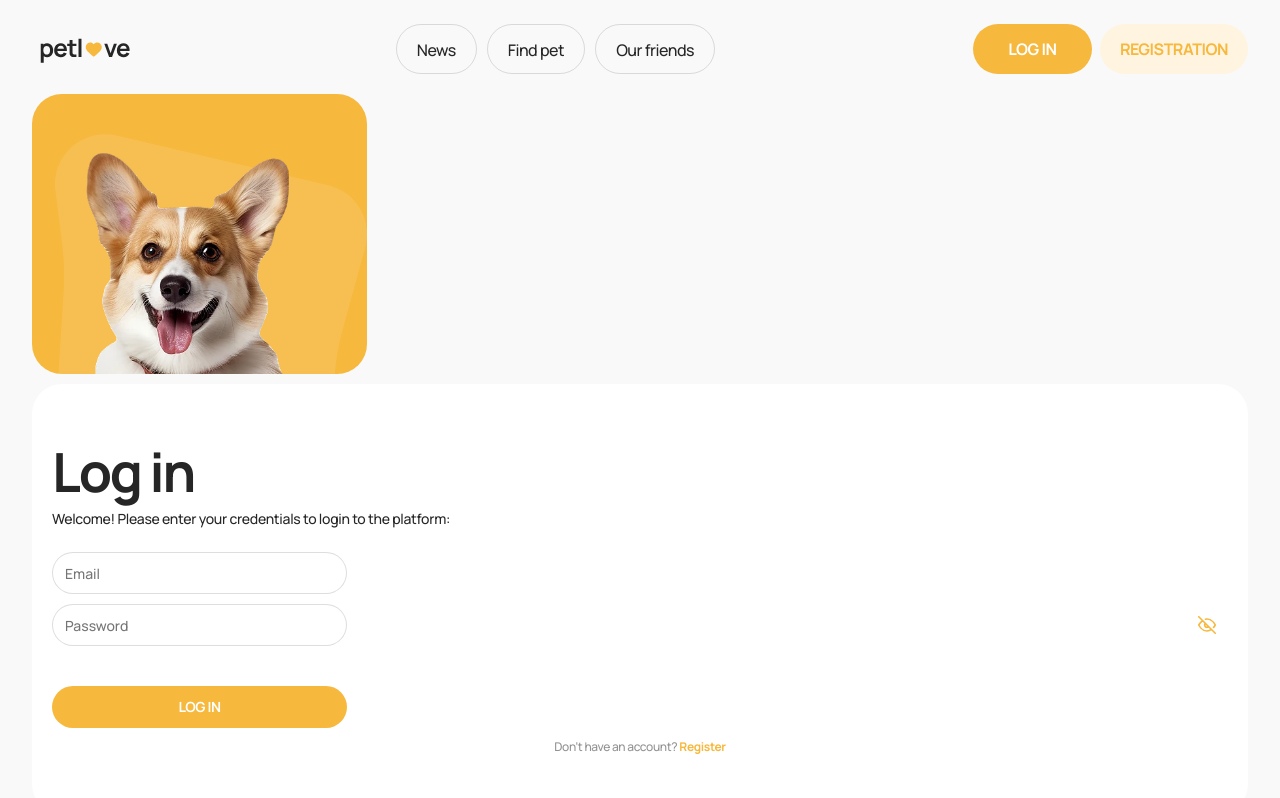
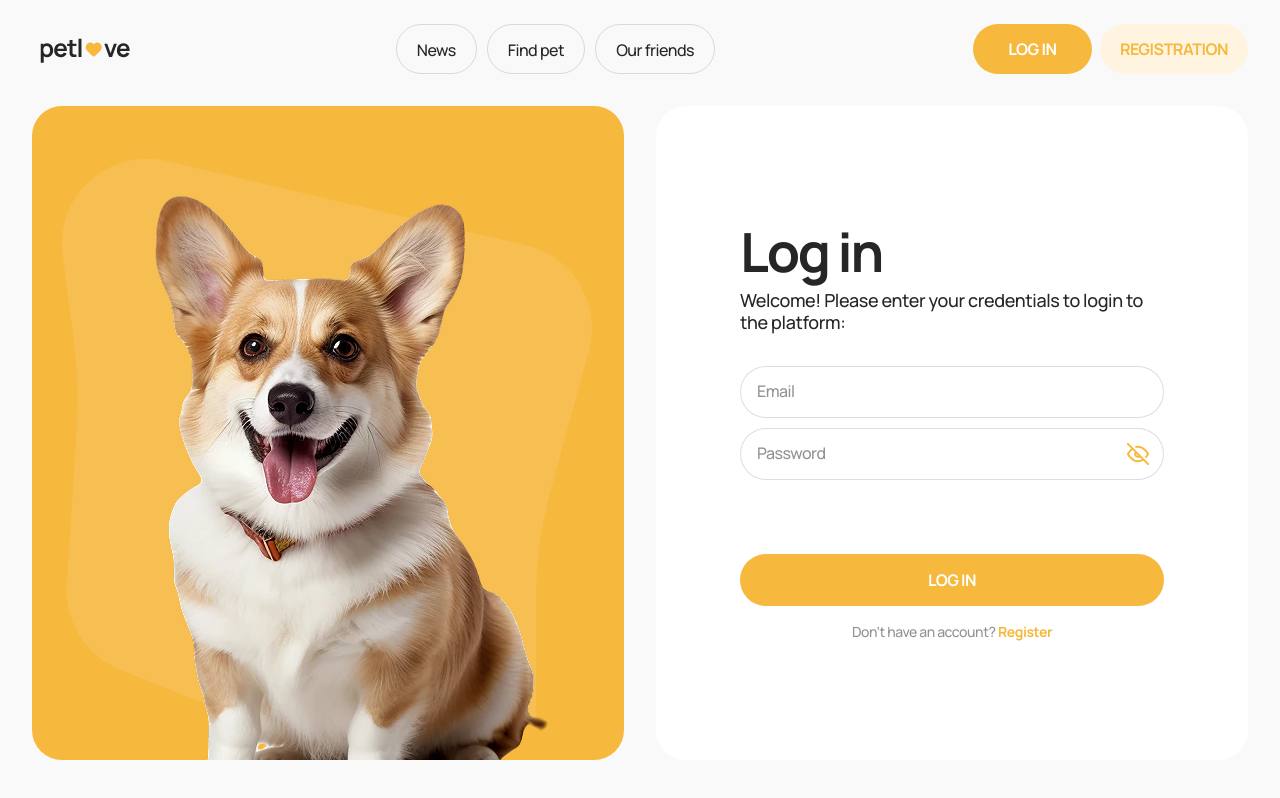
Before and after one commit to Denbor140/petlove, a Next.js app: page /auth/login in a window 1280 px wide. Shown: the top 798 px of the page. Built offline with nearby package versions, Linux system fonts and the light colour scheme; no server answers.

Commit message:
upd login and register page for tablet and desktop

```diff
--- a/app/auth/login/LoginPage.module.css
+++ b/app/auth/login/LoginPage.module.css
@@ -1,23 +1,65 @@
 .main {
   padding: 20px 0;
+}
+
+@media screen and (min-width: 768px) {
+  .main {
+    padding: 32px 0;
+  }
+}
+
+@media screen and (min-width: 1280px) {
+  .login_page_container {
+    display: grid;
+    grid-template-columns: 1fr 1fr;
+    gap: 32px;
+  }
 }
 
 .login_img_container {
   position: relative;
   background-color: var(--secondary-color);
-  width: 335px;
   height: 280px;
   border-radius: 30px;
   margin-bottom: 10px;
   overflow: hidden;
 }
 
+@media screen and (min-width: 768px) {
+  .login_img_container {
+    height: 302px;
+    margin-bottom: 16px;
+  }
+}
+
+@media screen and (min-width: 1280px) {
+  .login_img_container {
+    height: 100%;
+  }
+}
+
 .login_img {
-  position: relative;
+  object-fit: cover;
+  object-position: center 30%;
+  z-index: 1;
+  width: 290px;
   height: 100%;
-  object-fit: cover;
-  object-position: top;
-  z-index: 1;
+  position: absolute;
+  left: 50%;
+  transform: translateX(-50%);
+}
+
+@media screen and (min-width: 768px) and (max-width: 1279px) {
+  .login_img {
+    transform: none;
+    left: 250px;
+  }
+}
+
+@media screen and (min-width: 1280px) {
+  .login_img {
+    width: 512px;
+  }
 }
 
 .rectangle_icon {
@@ -28,3 +70,21 @@
   right: 0px;
   pointer-events: none;
 }
+
+@media screen and (min-width: 768px) {
+  .rectangle_icon {
+    width: 572px;
+    height: 715px;
+    top: -25%;
+    left: 90px;
+  }
+}
+
+@media screen and (min-width: 1280px) {
+  .rectangle_icon {
+    width: 530px;
+    height: 715px;
+    top: -15%;
+    left: 30px;
+  }
+}
--- a/app/auth/login/page.tsx
+++ b/app/auth/login/page.tsx
@@ -6,12 +6,13 @@ export default function LoginPage() {
   return (
     <main className={css.main}>
       <div className="container">
+        <div className={css.login_page_container}>
           <section className={css.login_img_container}>
             <Image
               src={"/rich.webp"}
               alt="Dog Rich"
-            width={335}
-            height={280}
+              width={512}
+              height={660}
               loading="eager"
               className={css.login_img}
             />
@@ -21,6 +22,7 @@ export default function LoginPage() {
           </section>
           <LoginForm />
         </div>
+      </div>
     </main>
   );
 }
--- a/app/auth/register/RegisterPage.module.css
+++ b/app/auth/register/RegisterPage.module.css
@@ -1,15 +1,42 @@
 .main {
   padding: 20px 0;
+}
+
+@media screen and (min-width: 768px) {
+  .main {
+    padding: 32px 0;
+  }
+}
+
+@media screen and (min-width: 1280px) {
+  .register_page_container {
+    display: grid;
+    grid-template-columns: 1fr 1fr;
+    gap: 32px;
+  }
 }
 
 .register_img_container {
   position: relative;
   background-color: var(--secondary-color);
-  width: 335px;
+  width: 100%;
   height: 280px;
   border-radius: 30px;
   margin-bottom: 10px;
   overflow: hidden;
+}
+
+@media screen and (min-width: 768px) {
+  .register_img_container {
+    height: 302px;
+    margin-bottom: 16px;
+  }
+}
+
+@media screen and (min-width: 1280px) {
+  .register_img_container {
+    height: 100%;
+  }
 }
 
 .register_img {
@@ -20,6 +47,22 @@
   z-index: 1;
 }
 
+@media screen and (min-width: 768px) and (max-width: 1279px) {
+  .register_img {
+    width: 364px;
+    left: 250px;
+  }
+}
+
+@media screen and (min-width: 1280px) {
+  .register_img {
+    left: 50%;
+    transform: translateX(-50%);
+    height: 632px;
+    top: 22px;
+  }
+}
+
 .rectangle_icon {
   position: absolute;
   top: 22px;
@@ -28,3 +71,21 @@
   right: 0px;
   pointer-events: none;
 }
+
+@media screen and (min-width: 768px) {
+  .rectangle_icon {
+    width: 572px;
+    height: 715px;
+    top: -25%;
+    left: 90px;
+  }
+}
+
+@media screen and (min-width: 1280px) {
+  .rectangle_icon {
+    width: 530px;
+    height: 800px;
+    top: -22%;
+    left: 30px;
+  }
+}
--- a/app/auth/register/page.tsx
+++ b/app/auth/register/page.tsx
@@ -6,12 +6,13 @@ export default function RegisterPage() {
   return (
     <main className={css.main}>
       <div className="container">
+        <div className={css.register_page_container}>
           <section className={css.register_img_container}>
             <Image
               src={"/jack.webp"}
               alt="cat Jack"
-            width={335}
-            height={280}
+              width={536}
+              height={632}
               loading="eager"
               className={css.register_img}
             />
@@ -21,6 +22,7 @@ export default function RegisterPage() {
           </section>
           <RegistrationForm />
         </div>
+      </div>
     </main>
   );
 }
--- a/components/LoginForm/LoginForm.module.css
+++ b/components/LoginForm/LoginForm.module.css
@@ -4,10 +4,30 @@
   padding: 60px 20px;
 }
 
+@media screen and (min-width: 768px) {
+  .login_container {
+    padding: 71px 140px;
+  }
+}
+
+@media screen and (min-width: 1280px) {
+  .login_container {
+    padding: 118px 84px;
+  }
+}
+
 .subtitle {
   line-height: 1.29;
   letter-spacing: -0.02em;
   margin-bottom: 24px;
+}
+
+@media screen and (min-width: 768px) {
+  .subtitle {
+    font-size: 18px;
+    line-height: 1.22;
+    margin-bottom: 32px;
+  }
 }
 
 .form_email_container,
@@ -20,15 +40,42 @@
   border: 1px solid rgba(38, 38, 38, 0.15);
   border-radius: 30px;
   padding: 12px;
-  width: 295px;
+  width: 100%;
   height: 42px;
   color: rgba(38, 38, 38, 0.8);
+}
+
+@media screen and (min-width: 768px) {
+  .form_input {
+    padding: 16px;
+    height: 52px;
+  }
+}
+
+@media screen and (min-width: 768px) {
+  .form_input::placeholder {
+    font-size: 16px;
+    letter-spacing: -0.03em;
+    color: rgba(38, 38, 38, 0.5);
+  }
 }
 
 .password_toggle_btn {
   position: absolute;
   top: 12px;
   right: 12px;
+}
+
+@media screen and (min-width: 768px) {
+  .password_toggle_btn {
+    top: 15px;
+    right: 15px;
+  }
+
+  .password_toggle_btn > svg {
+    width: 22px;
+    height: 22px;
+  }
 }
 
 .form_input::-ms-reveal,
@@ -56,8 +103,8 @@
   margin-top: 30px;
   margin-bottom: 12px;
   border-radius: 30px;
-  padding: 12px 99px;
-  width: 295px;
+  padding: 12px;
+  width: 100%;
   height: 42px;
   background-color: var(--secondary-color);
   font-weight: 700;
@@ -67,12 +114,30 @@
   color: #fff;
 }
 
+@media screen and (min-width: 768px) {
+  .form_btn {
+    height: 52px;
+    padding: 16px;
+    font-size: 16px;
+    line-height: 1.25;
+    margin-top: 64px;
+    margin-bottom: 16px;
+  }
+}
+
 .register_title {
   font-size: 12px;
   line-height: 1.17;
   letter-spacing: -0.03em;
   color: rgba(38, 38, 38, 0.5);
   text-align: center;
+}
+
+@media screen and (min-width: 768px) {
+  .register_title {
+    font-size: 14px;
+    line-height: 1.43;
+  }
 }
 
 .register_link {
--- a/components/RegistrationForm/RegistrationForm.module.css
+++ b/components/RegistrationForm/RegistrationForm.module.css
@@ -2,6 +2,18 @@
   background-color: #fff;
   border-radius: 30px;
   padding: 31px 16px 23px 24px;
+}
+
+@media screen and (min-width: 768px) {
+  .registration_container {
+    padding: 30px 140px;
+  }
+}
+
+@media screen and (min-width: 1280px) {
+  .registration_container {
+    padding: 77px 84px;
+  }
 }
 
 .subtitle {
@@ -10,20 +22,40 @@
   margin-bottom: 20px;
 }
 
+@media screen and (min-width: 768px) {
+  .subtitle {
+    font-size: 18px;
+    line-height: 1.22;
+    margin-bottom: 32px;
+  }
+}
+
 .form_input {
   border: 1px solid rgba(38, 38, 38, 0.15);
   border-radius: 30px;
   padding: 12px;
-  width: 295px;
+  width: 100%;
   height: 42px;
   color: rgba(38, 38, 38, 0.8);
+}
+
+@media screen and (min-width: 768px) {
+  .form_input {
+    height: 52px;
+    padding: 16px;
+  }
+
+  .form_input::placeholder {
+    font-size: 16px;
+    letter-spacing: -0.03em;
+    color: rgba(38, 38, 38, 0.5);
+  }
 }
 
 .form_btn {
   margin-top: 14px;
   border-radius: 30px;
-  padding: 12px 99px;
-  width: 295px;
+  width: 100%;
   height: 42px;
   background-color: var(--secondary-color);
   font-weight: 700;
@@ -34,12 +66,27 @@
   margin-bottom: 12px;
 }
 
+@media screen and (min-width: 768px) {
+  .form_btn {
+    margin-top: 16px;
+    margin-bottom: 16px;
+    font-size: 16px;
+  }
+}
+
 .login_title {
   font-size: 12px;
   line-height: 1.17;
   letter-spacing: -0.03em;
   color: rgba(38, 38, 38, 0.5);
   text-align: center;
+}
+
+@media screen and (min-width: 768px) {
+  .login_title {
+    font-size: 14px;
+    line-height: 1.43;
+  }
 }
 
 .login_link {
@@ -57,10 +104,31 @@
   margin-bottom: 10px;
 }
 
+@media screen and (min-width: 768px) {
+  .form_name_container,
+  .form_email_container,
+  .form_password_container,
+  .form_confirm_container {
+    margin-bottom: 16px;
+  }
+}
+
 .password_toggle_btn {
   position: absolute;
   top: 12px;
   right: 12px;
+}
+
+@media screen and (min-width: 768px) {
+  .password_toggle_btn {
+    top: 15px;
+    right: 15px;
+  }
+
+  .password_toggle_btn > svg {
+    width: 22px;
+    height: 22px;
+  }
 }
 
 .form_input::-ms-reveal,
```
Lines whose indentation alone changed are shown as unchanged.
